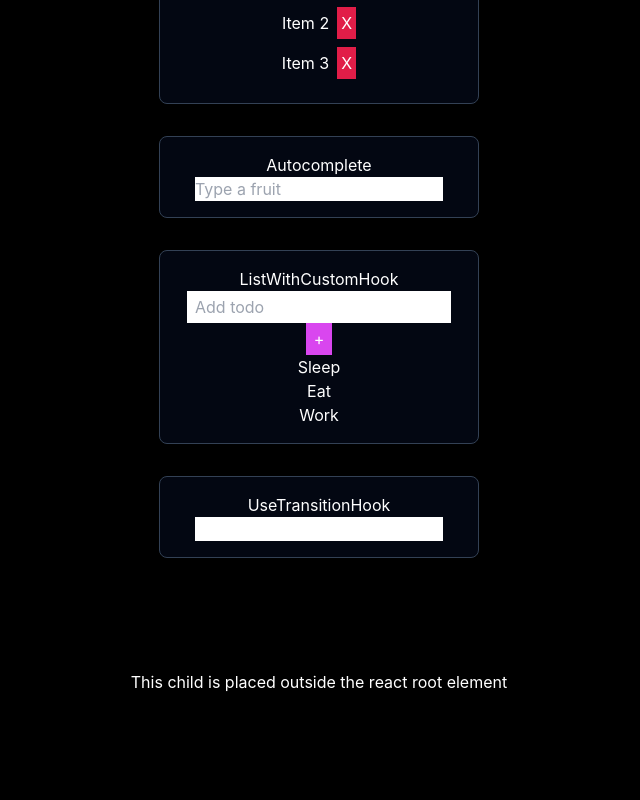
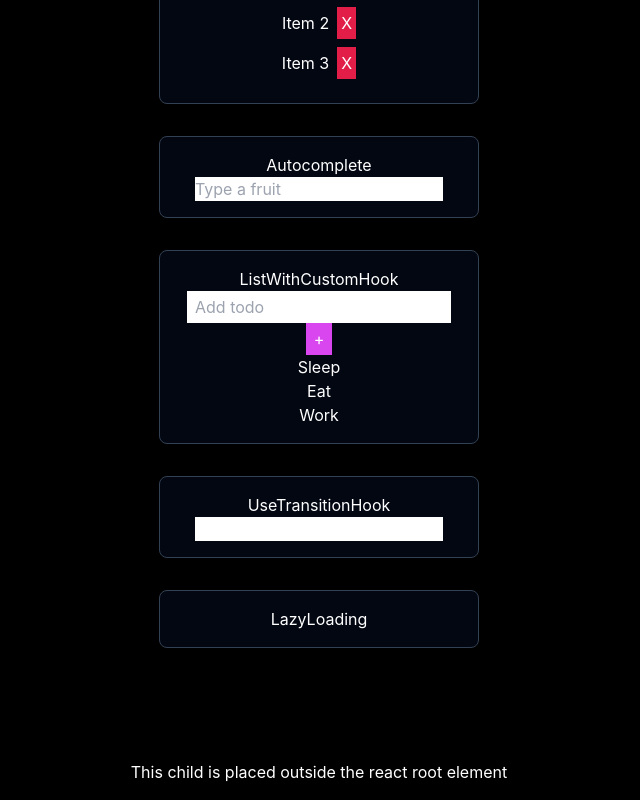
Before and after one commit to emanuelefavero/react-essentials, a React (Vite) app: page / in a window 1280 px wide. Shown: the part 2668-3468 px from the top of the page, without its empty margins (321-961 px from the left). Before the commit the page ends 3378 px from the top, so only its background shows below. Built offline with nearby package versions, Linux system fonts and the light colour scheme.

Commit message:
add components/LazyLoading

```diff
--- a/src/App.tsx
+++ b/src/App.tsx
@@ -23,6 +23,7 @@ import List from './components/List'
 import Autocomplete from './components/Autocomplete'
 import ListWithCustomHook from './components/ListWithCustomHook'
 import UseTransitionHook from './components/UseTransitionHook'
+import LazyLoading from './components/LazyLoading'
 
 function App() {
   // Custom hooks
@@ -160,6 +161,11 @@ function App() {
         <Card>
           <UseTransitionHook />
         </Card>
+
+        {/* Lazy Loading */}
+        <Card>
+          <LazyLoading />
+        </Card>
       </main>
 
       <footer className='pb-20'></footer>
--- /dev/null
+++ b/src/components/LazyLoading.tsx
@@ -0,0 +1,7 @@
+export default function LazyLoading() {
+  return (
+    <>
+      <h2>LazyLoading</h2>
+    </>
+  )
+}
```
